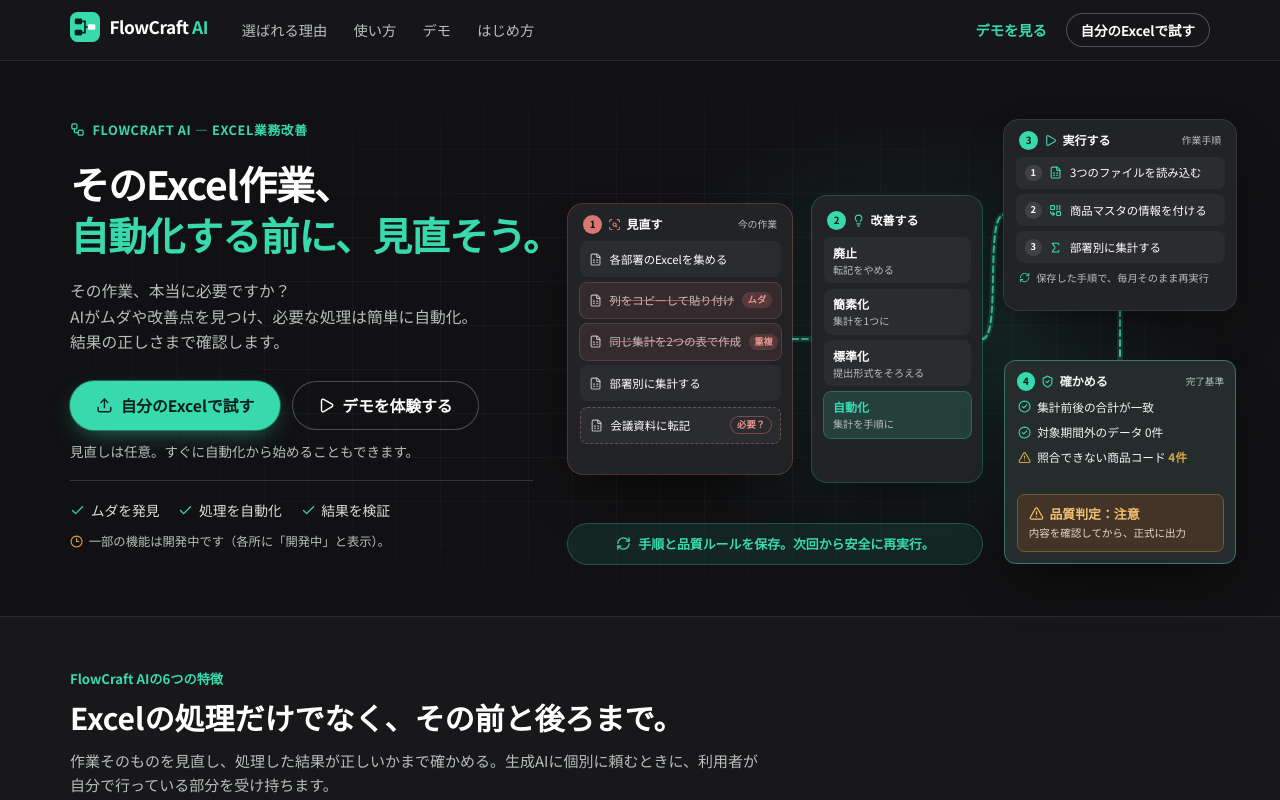
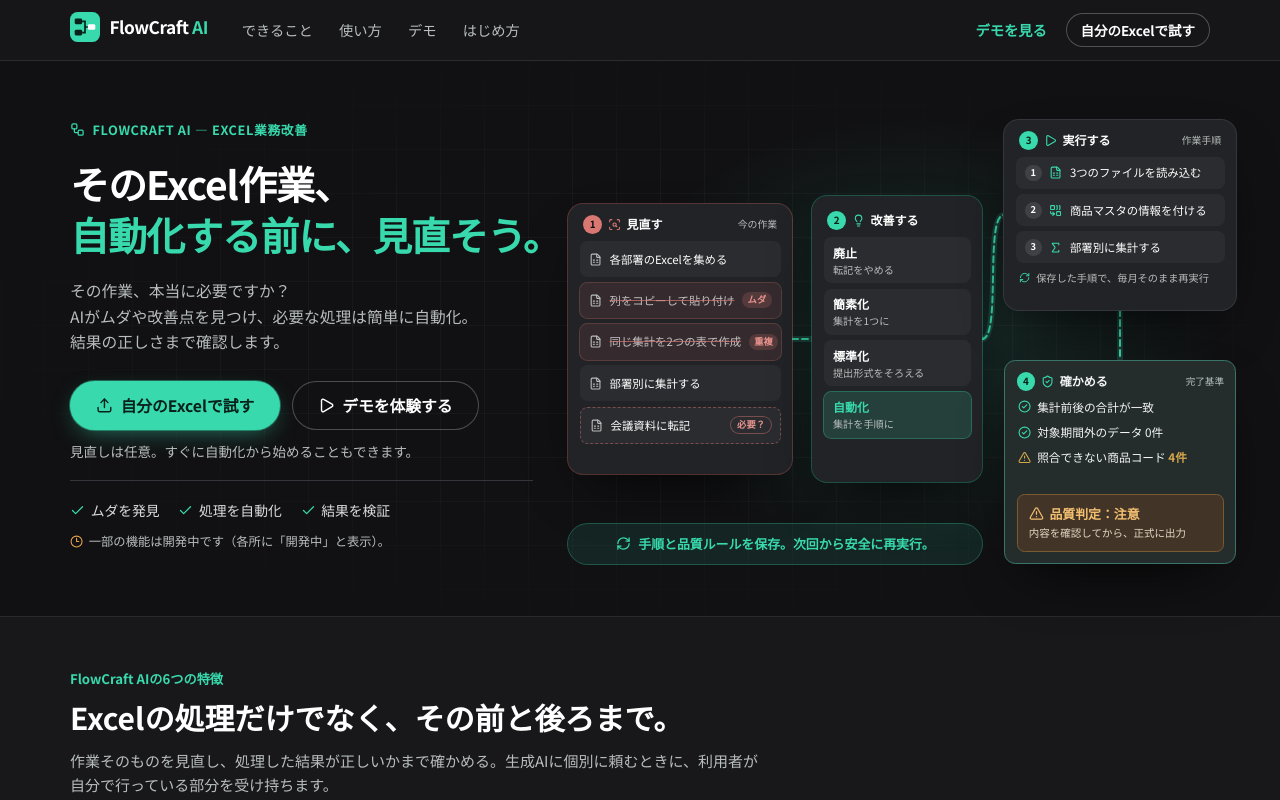
Before and after one commit to yukon2051-byteyu/FlowCraft_AI, a React (Vite) app in the folder frontend/: page / in a window 1280 px wide. Shown: the top 800 px of the page. Built offline with nearby package versions, Linux system fonts and the light colour scheme.

Commit message:
Nav: rename features link to できること
Co-Authored-By: Claude Opus 5.5 <noreply@anthropic.com>

```diff
--- a/frontend/src/components/layout/SiteFooter.tsx
+++ b/frontend/src/components/layout/SiteFooter.tsx
@@ -11,7 +11,7 @@ export function SiteFooter() {
         </div>
         <div className="flex flex-col gap-2 text-[0.85rem] md:items-end">
           <nav aria-label="フッターメニュー" className="flex flex-wrap gap-x-5 gap-y-1">
-            <a href="/#features" className="hover:text-white">選ばれる理由</a>
+            <a href="/#features" className="hover:text-white">できること</a>
             <a href="/#demo" className="hover:text-white">デモ</a>
             <a href="/#trust" className="hover:text-white">データの取り扱い</a>
             <Link to="/dev/diagnostics" className="hover:text-white">システム状態（開発者向け）</Link>
--- a/frontend/src/components/layout/SiteHeader.tsx
+++ b/frontend/src/components/layout/SiteHeader.tsx
@@ -3,7 +3,7 @@ import { Logo } from '../brand/Logo'
 import { Button } from '../ui/Button'
 
 const NAV = [
-  { href: '/#features', label: '選ばれる理由' },
+  { href: '/#features', label: 'できること' },
   { href: '/#flow', label: '使い方' },
   { href: '/#demo', label: 'デモ' },
   { href: '/#try', label: 'はじめ方' },
```
